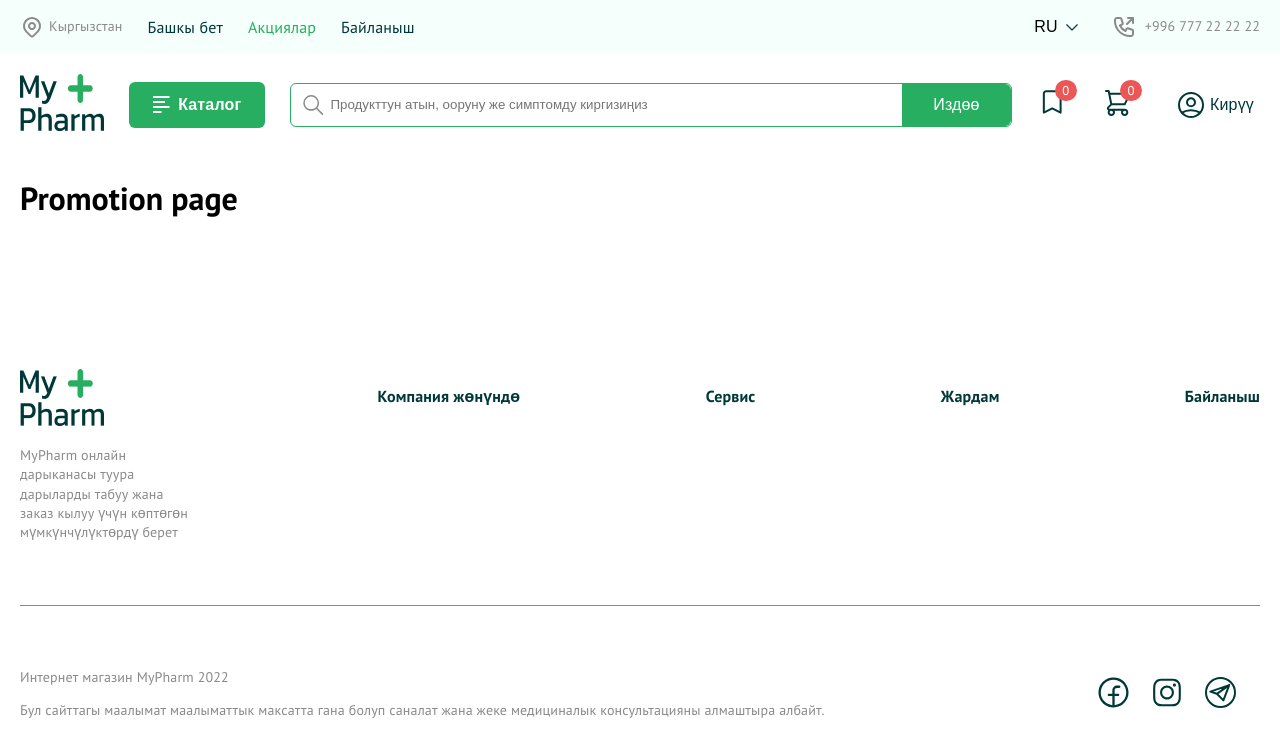
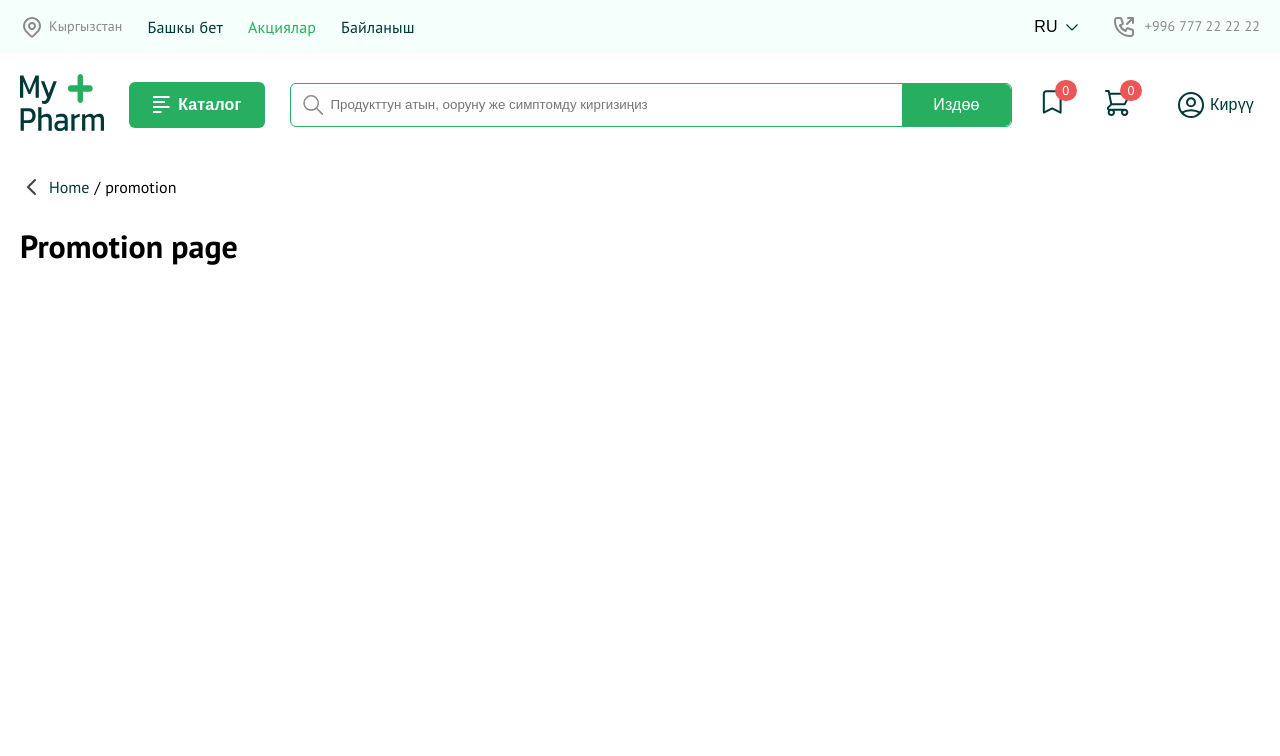
Before and after one commit to AinaSha/my-pharm, a React (Create React App) app: page /promotion in a window 1280 px wide. Shown: the top 756 px of the page. Built offline with nearby package versions, Linux system fonts and the light colour scheme; no server answers.

Commit message:
feat: add breadcrumbs ui-kit

```diff
--- a/src/App.tsx
+++ b/src/App.tsx
@@ -14,6 +14,7 @@ import { Products } from './pages/products/Products';
 import { Basket } from './pages/basket/Basket';
 import { Favorites } from './pages/favorites/Favorites';
 import { MyOrdering } from './pages/myOrdering/MyOrdering';
+import { PersonalArea } from './pages/personalArea/PersonalArea';
 
 import './index.scss';
 
@@ -38,7 +39,6 @@ function App() {
             <Route path="/myOrdering" element={<MyOrdering />} />
           </Routes>
         </main>
-        <Footer />
       </div>
     </Router>
   );
--- a/src/pages/contact/Contact.tsx
+++ b/src/pages/contact/Contact.tsx
@@ -5,6 +5,7 @@ import { GetUserMe, RefreshToken } from '../../store/authUserReducer';
 import { getCookiFile, removeLocalStorage } from '../../utils/utilsForm';
 import { siginin, exit } from '../../store/authUserReducer';
 import { api } from '../../api/api';
+import { Breadcrumbs } from '../../ui-kit/breadcrumbs/Breadcrumbs';
 
 export const Contact: FC = () => {
   const { exp } = useSelector((state: RootState) => state.AuthReducer);
@@ -48,6 +49,7 @@ export const Contact: FC = () => {
   return (
     <div>
       <div className="container">
+        <Breadcrumbs homeLabel="Home" />
         <h1>Contact page!</h1>
         <button onClick={getUserMe}>get Catalog</button>
       </div>
--- a/src/pages/favorites/Favorites.tsx
+++ b/src/pages/favorites/Favorites.tsx
@@ -5,6 +5,7 @@ import { RootState } from '../../store';
 import { IProduct } from '../../types/Types';
 import './favorites.scss';
 import { UserNavList } from '../../ui-kit/userList/UserNavList';
+import { Breadcrumbs } from '../../ui-kit/breadcrumbs/Breadcrumbs';
 
 export const Favorites: FC = () => {
   const show = {
@@ -40,6 +41,8 @@ export const Favorites: FC = () => {
   return (
     <>
       <div className="favorite container">
+        <Breadcrumbs homeLabel="Home" />
+        <div className="favorite__inner">
           <UserNavList />
           <div className="favorite__info-block">
             <h3>Избранное</h3>
@@ -56,6 +59,7 @@ export const Favorites: FC = () => {
             </div>
           </div>
         </div>
+      </div>
     </>
   );
 };
--- a/src/pages/favorites/favorites.scss
+++ b/src/pages/favorites/favorites.scss
@@ -1,8 +1,11 @@
 @import '../../variables.scss';
 
 .favorite {
-    display: flex;
-    gap: 83px;
+
+    &__inner {
+        display: flex;
+        gap: 83px;
+    }
 
     &__info-block h3 {
         font-size: 1.5rem;
--- a/src/pages/myOrdering/MyOrdering.tsx
+++ b/src/pages/myOrdering/MyOrdering.tsx
@@ -2,10 +2,12 @@ import { FC } from 'react';
 
 import './MyOrdering.scss';
 import { UserNavList } from '../../ui-kit/userList/UserNavList';
+import { Breadcrumbs } from '../../ui-kit/breadcrumbs/Breadcrumbs';
 
 export const MyOrdering: FC = () => {
   return (
     <div className="my-ordering container">
+      <Breadcrumbs homeLabel="Home" />
       <div className="my-ordering__inner">
         <UserNavList />
         <div className="list-order-side">
--- a/src/pages/promotion/promotion.tsx
+++ b/src/pages/promotion/promotion.tsx
@@ -1,9 +1,11 @@
 import { FC } from 'react';
+import { Breadcrumbs } from '../../ui-kit/breadcrumbs/Breadcrumbs';
 
 export const Promotion: FC = () => {
   return (
     <div>
       <div className="container">
+        <Breadcrumbs homeLabel="Home" />
         <h1>Promotion page</h1>
       </div>
     </div>
--- /dev/null
+++ b/src/ui-kit/breadcrumbs/Breadcrumbs.scss
@@ -0,0 +1,25 @@
+@import '../../variables.scss';
+
+.breadcrumb {
+    display: flex;
+    align-items: center;
+    gap: 5px;
+    list-style: none;
+    padding-left: 0;
+}
+
+.breadcrumb::before {
+    content: url('../../assets/icones/chevron-left.svg');
+    margin-top: 4px;
+}
+
+
+.breadcrumb>li:not(:last-child)::after {
+    content: "\002F";
+    margin-left: 5px;
+}
+
+.breadcrubs-link {
+    font-size: 16px;
+    color: $dark-green;
+}
--- /dev/null
+++ b/src/ui-kit/breadcrumbs/Breadcrumbs.tsx
@@ -0,0 +1,44 @@
+import { FC } from 'react';
+import { Link, useLocation } from 'react-router-dom';
+import './Breadcrumbs.scss';
+
+type BreadcrumbLink = {
+  label: string;
+  url: string;
+};
+
+type BreadcrumbsProps = {
+  homeLabel: string;
+};
+
+export const Breadcrumbs: FC<BreadcrumbsProps> = ({ homeLabel }) => {
+  const { pathname } = useLocation();
+  const pathSegments = pathname.split('/').filter((segment) => segment !== '');
+
+  const links: BreadcrumbLink[] = [{ label: homeLabel, url: '/' }];
+  let currentUrl = '/';
+  pathSegments.forEach((segment) => {
+    currentUrl += `${segment}/`;
+    links.push({ label: segment, url: currentUrl });
+  });
+  return (
+    <nav aria-label="breadcrumb">
+      <ol className="breadcrumb">
+        {links.map((link, index) => (
+          <li
+            key={link.url}
+            className={`breadcrumb-item${index === links.length - 1 ? ' active' : ''}`}
+          >
+            {index === links.length - 1 ? (
+              <span>{link.label}</span>
+            ) : (
+              <Link to={link.url} className="breadcrubs-link">
+                {link.label}
+              </Link>
+            )}
+          </li>
+        ))}
+      </ol>
+    </nav>
+  );
+};
```
Also changed, not shown: src/assets/icones/chevron-left.svg (added). Lines whose indentation alone changed are shown as unchanged.
